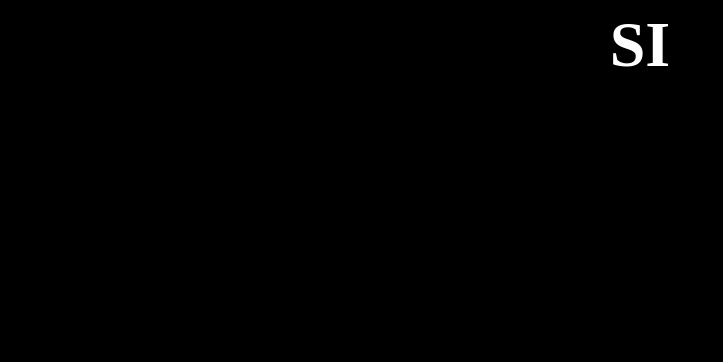
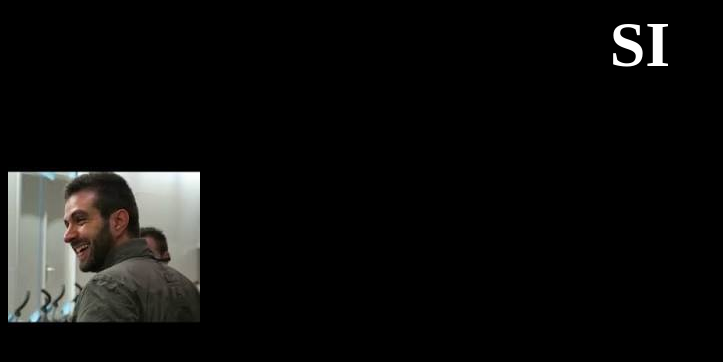
Before and after one commit to SINOSUKE808/HOYHAYCLASE, a plain HTML site: page index.html in a window 1280 px wide. Shown: the whole page, without its empty margins (0-723 px from the left). Drawn offline with Linux system fonts and the light colour scheme.

Commit message:
Update index.html

```diff
--- a/index.html
+++ b/index.html
@@ -4,6 +4,6 @@
 </head>
 <body style="background-color:black;">
     <h4 style="color:white; text-align:center; font-size: 400%;">SI</h4>
-    <img style="text-align:center;" href="vegetita.png"></img>
+    <img style="text-align:center;" src="vegetita.png"></img>
 </body>
 </html>
```
